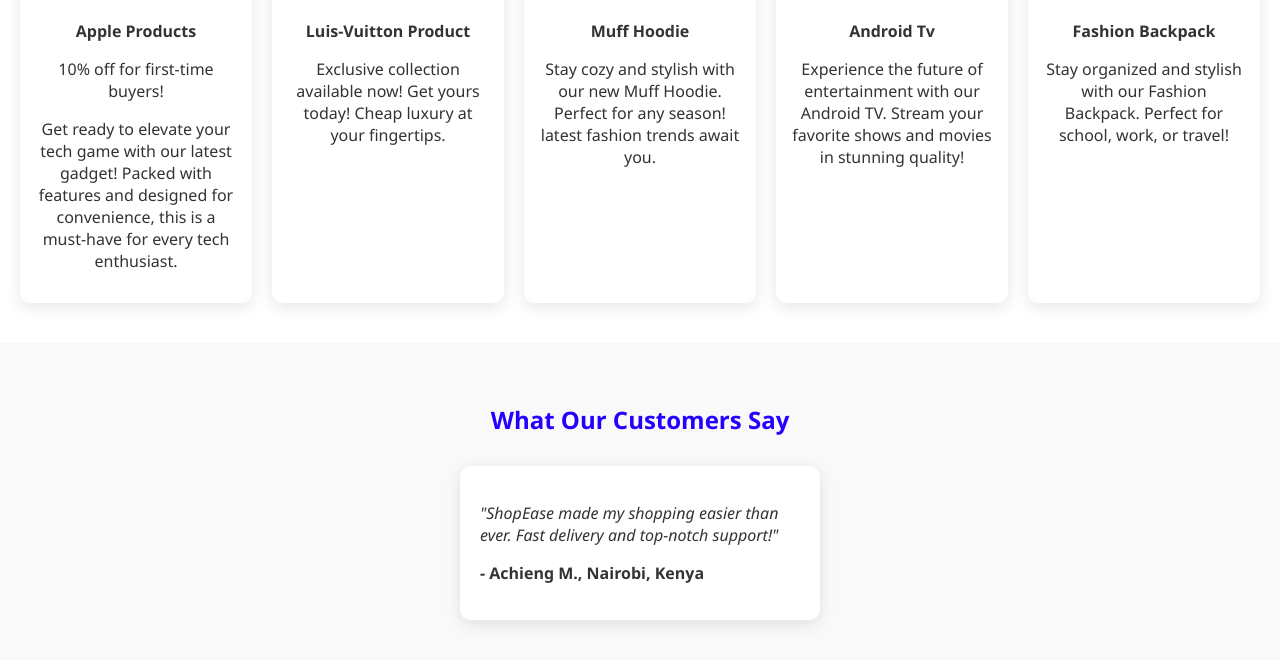
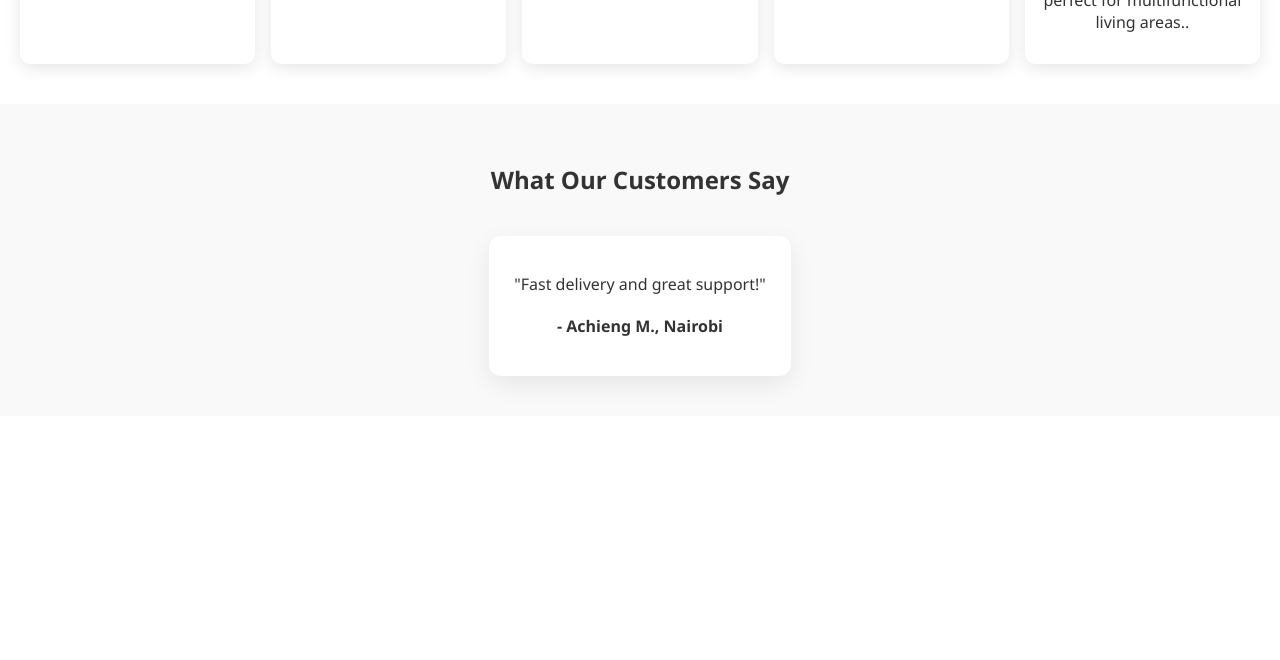
Before and after one commit to its-steo/ShopAfrica, a Django app: page /home/ in a window 1280 px wide. Shown: the part 2300-2960 px from the top of the page. After the commit the page ends 2689 px from the top, so only its background shows below. Run offline with Django 5.2, Linux system fonts and the light colour scheme; a user stored in the database is signed in.

Commit message:
add new changes

```diff
--- a/accounts/templates/accounts/home.html
+++ b/accounts/templates/accounts/home.html
@@ -1,4 +1,3 @@
-
 {% load static %}
 <!DOCTYPE html>
 <html lang="en">
@@ -7,8 +6,54 @@
   <meta name="viewport" content="width=device-width, initial-scale=1.0"/>
   <title>ShopEase - Your Ultimate Shopping Experience</title>
   <link rel="stylesheet" href="{% static 'css/home.css' %}">
+<style>
+  .reviews {
+  background: #f9f9f9;
+  padding: 40px 20px;
+  text-align: center;
+  display: flex;
+  flex-direction: column;
+  align-items: center;
+}
+
+#reviews-container {
+  display: flex;
+  justify-content: center;
+  align-items: center;
+  margin-top: 20px;
+  width: 100%;
+}
+
+#reviews-container .card {
+  background: white;
+  padding: 20px 25px;
+  border-radius: 12px;
+  max-width: 400px;
+  box-shadow: 0 8px 24px rgba(0, 0, 0, 0.08);
+  text-align: center;
+  font-size: 16px;
+  line-height: 1.6;
+  transition: opacity 0.4s ease;
+}
+.feature video {
+  width: 100%;
+  height: auto;
+  max-height: 200px;
+  object-fit: cover;
+  border-radius: 10px;
+}
+
+.feature img {
+  width: 100%;
+  height: auto;
+  max-height: 200px;
+  object-fit: cover;
+  border-radius: 10px;
+}
+
 
 </style>
+
 </head>
 <body>
   <header>
@@ -19,8 +64,7 @@
   <main>
     <!-- Banner Section with Scrolling Images -->
     <section class="banner">
-  <h2 style="animation: bounce 1.5s infinite;">Exclusive Deals Await!</h2>
-
+      <h2 class="bounce">Exclusive Deals Await!</h2>
       <div class="scroll-banner">
         <div class="scroll-track">
           <img src="{% static 'images/image7.jpg' %}" alt="Banner 1" />
@@ -31,281 +75,132 @@
           <img src="{% static 'images/image10.jpg' %}" alt="Banner 6" />
         </div>
       </div>
-
     </section>
 
    <div class="center-button">
   <button>
-    <a href="{% url 'products' %}" id="home">Start shopping</a>
+    <a href="{% url 'products' %}" id="home" style="color: white; text-decoration: none;">Start shopping</a>
   </button>
 </div>
 
-    <!-- Features Section -->
+    <!-- Features Section with Videos -->
     <section class="features">
-<div class="feature slide-up">
-  <video autoplay muted loop playsinline style="width: 100%; border-radius: 10px;">
-    <source src="video/video1.mp4" type="video/mp4" />
+      <div class="feature video-feature">
+        <video autoplay muted loop playsinline>
+          <source src="{% static 'video/delivery.mp4' %}" type="video/mp4" />
         </video>
         <h3>Free Delivery</h3>
-  <p>Say goodbye to shipping fees! At ShopEase, we offer free delivery on all eligible orders — no minimum purchase required. Whether you’re shopping for daily essentials or big-ticket items, we’ll get them to your doorstep quickly and at no extra cost.</p>
+        <p>Say goodbye to shipping fees! We offer fast, free delivery on all eligible orders.</p>
       </div>
 
-
-<div class="feature slide-up">
-  <video autoplay muted loop playsinline style="width: 100%; border-radius: 10px;">
-    <source src="video/video2.mp4" type="video/mp4" />
+      <div class="feature video-feature">
+        <video autoplay muted loop playsinline>
+          <source src="{% static 'video/products.mp4' %}" type="video/mp4" />
         </video>
         <h3>Product Offers</h3>
-  <p>Discover amazing deals on a wide range of products. From electronics to fashion, we have something for everyone at unbeatable prices.</p>
+        <p>Unbeatable deals across a wide selection of categories. Save big now!</p>
       </div>
 
-  <div class="feature slide-up">
-  <video autoplay muted loop playsinline style="width: 100%; border-radius: 10px;">
-    <source src="video/video3.mp4" type="video/mp4" />
+      <div class="feature video-feature">
+        <video autoplay muted loop playsinline>
+          <source src="{% static 'video/variety.mp4' %}" type="video/mp4" />
         </video>
-  <h3>Product Offers</h3>
-  <p>Discover amazing deals on a wide range of products. From electronics to fashion, we have something for everyone at unbeatable prices.</p>
+        <h3>Exclusive Variety</h3>
+        <p>Get access to trending items you won’t find anywhere else.</p>
       </div>
     </section>
 
+    <!-- Features with Images -->
     <section class="features">
-  <div class="feature slide-up">
-    <img src="image/secure.jpg" alt="Secure Payment" />
+      <div class="feature">
+        <img src="{% static 'images/secure.png' %}" alt="Secure Payment" />
         <h3>Secure Payments</h3>
-    <p>Your safety is our priority. ShopEase uses the latest encryption and fraud protection systems to keep your transactions secure.</p>
+        <p>Your safety is our priority. All transactions are protected.</p>
       </div>
-
-  <div class="feature slide-up">
-    <img src="image/support.jpg" alt="Customer Support" />
-    <h3>24/7 Customer Support</h3>
-    <p>Our dedicated team is always ready to help — any time, any day. Reach us via chat, email, or phone.</p>
+      <div class="feature">
+        <img src="{% static 'images/customers.png' %}" alt="Customer Support" />
+        <h3>24/7 Support</h3>
+        <p>We’re always here to assist you — anytime, anywhere.</p>
+      </div>
+      <div class="feature">
+        <img src="{% static 'images/delivery.png' %}" alt="Fast Delivery" />
+        <h3>Fast Delivery</h3>
+        <p>We deliver across Kenya within 24–72 hours — reliably and safely.</p>
+      </div>
+      <div class="feature">
+        <img src="{% static 'images/productv.png' %}" alt="Variety" />
+        <h3>Massive Product Variety</h3>
+        <p>Shop from a wide range of categories — electronics, fashion & more.</p>
       </div>
     </section>
 
-<section class="features">
-  <div class="feature slide-up">
-    <img src="image/delivery3.jpg" alt="Fast Delivery" />
-    <h3>Fast & Free Delivery</h3>
-    <p>We deliver to all parts of Kenya within 24–72 hours. Our team ensures safe packaging and timely delivery to your doorstep.</p>
+   <section class="product-showcase">
+  <h2>Top Picks for You</h2>
+  <div class="products">
+
+    <div class="product">
+      <img src="{% static 'images/food.png' %}" alt="Running Shoes" />
+      <p><b>Fast Food Products</b></p>
+      <p>Fast food is quick, convenient, and ready-to-eat meals like burgers, fries, and pizza—perfect for busy lifestyles.
+</p>
     </div>
 
-  <div class="feature slide-up">
-    <img src="image/maspro.jpg" alt="Variety" />
-    <h3>Massive Product Variety</h3>
-    <p>From electronics to fashion, beauty to groceries, ShopEase is your one-stop shop for everything you need.</p>
+    <div class="product">
+      <img src="{% static 'images/elect1.png' %}" alt="Smartphone" />
+      <p><b>Iphone 16 pro</b></p>
+      <p>iPhone 16 Pro features a sleek design, advanced A18 chip, powerful triple-camera system, and stunning ProMotion display—delivering top-tier performance and innovation.
+</p>
+    </div>
+
+    <div class="product">
+      <img src="{% static 'images/clo41.png' %}" alt="Smart Watch" />
+      <p><b>4 in 1 hand bag</b></p>
+      <p>A 4-in-1 handbag set includes matching bags in different sizes—typically a tote, shoulder bag, clutch, and wallet—offering style and versatility for every occasion.
+.</p>
+    </div>
+
+    <div class="product">
+      <img src="{% static 'images/elect35-removebg-preview.png' %}" alt="Smart TV" />
+      <p><b>43-inch Smart Tv</b></p>
+      <p>A Smart TV is a television with internet access that lets you stream videos, browse apps, and connect to devices—all in one screen.
+.</p>
+    </div>
+
+    <div class="product">
+      <img src="{% static 'images/sofa.png' %}" alt="sofa" />
+      <p><b>3-Seater Sofa with Bed Function Comparison"</b></p>
+      <p>A 3-seater sofa with a bed function combines stylish seating and practical sleeping. Ideal for guests or small spaces, it offers comfort, storage, and easy conversion into a bed — perfect for multifunctional living areas..</p>
+    </div>
+
   </div>
 </section>
 
 
-
-
-    <!-- Product Showcase -->
-    <section class="product-showcase">
-      <h2>Top Picks for You</h2>
-      <div class="products">
-        <div class="product">
-          <img src="image/image11.jpg" alt="Product 1" />
-          <p><b>Apple Products</b></p>
-          <p>10% off for first-time buyers!</p>
-          <p>Get ready to elevate your tech game with our latest gadget! Packed with features and designed for convenience, this is a must-have for every tech enthusiast.</p>
-        </div>
-        <div class="product">
-          <img src="image/image12.jpg" alt="Product 2" />
-          <p><b>Luis-Vuitton Product</b></p>
-          <p>Exclusive collection available now! Get yours today! Cheap luxury at your fingertips.</p>
-        </div>
-        <div class="product">
-          <img src="image/image13.jpg" alt="Product 3" />
-          <p><b>Muff Hoodie</b></p>
-            <p>Stay cozy and stylish with our new Muff Hoodie. Perfect for any season! latest fashion trends await you.</p>
-        </div>
-        <div class="product">
-          <img src="image/image14.jpg" alt="Product 4" />
-          <p><b>Android Tv</b></p>
-          <p>Experience the future of entertainment with our Android TV. Stream your favorite shows and movies in stunning quality!</p>
-        </p>
-        </div>
-        <div class="product">
-          <img src="image/image15.jpg" alt="Product 5" />
-          <p><b>Fashion Backpack</b></p>
-          <p>Stay organized and stylish with our Fashion Backpack. Perfect for school, work, or travel!</p>
-        </div>
-      </div>
+    <!-- Reviews Section -->
+    <section class="reviews">
+      <h2>What Our Customers Say</h2>
+      <div id="reviews-container"></div>
     </section>
-
-    <section class="reviews" style="background:#f9f9f9; padding:40px 20px;">
-  <h2 style="color:#2600ff; text-align: center;">What Our Customers Say</h2>
-  <div id="reviews-container" style="display:flex; flex-wrap:wrap; justify-content:center; gap:30px; margin-top:30px;">
-    <!-- Reviews will be dynamically loaded -->
-  </div>
-</section>
-
-</body>
+  </main>
 
   <script>
-
     const reviews = [
-  {
-    name: "Achieng M.",
-    location: "Nairobi, Kenya",
-    message: "ShopEase made my shopping easier than ever. Fast delivery and top-notch support!"
-  },
-  {
-    name: "James O.",
-    location: "Kisumu, Kenya",
-    message: "I got my Android TV within 2 days. The whole process was smooth and stress-free!"
-  },
-  {
-    name: "Lerato S.",
-    location: "Johannesburg, South Africa",
-    message: "Reliable service and original electronics. I’m impressed with the overall experience."
-  },
-  {
-    name: "George K.",
-    location: "Bungoma",
-    message: "My fridge arrived earlier than expected. Reliable delivery service!"
-  },
-  {
-    name: "Fatima D.",
-    location: "Casablanca, Morocco",
-    message: "The French interface and quick delivery made this a 5-star shopping experience."
-  },
-  {
-    name: "Kwame A.",
-    location: "Accra, Ghana",
-    message: "The checkout was seamless and I got real-time updates on my order. Well done!"
-  },
-  {
-    name: "Chidera N.",
-    location: "Lagos, Nigeria",
-    message: "Best online shop I’ve used. Delivery was fast and product quality is unmatched!"
-  },
-    {
-    name: "Samuel D.",
-    location: "Embu",
-    message: "User-friendly website with clear product info and secure payment options."
-  },
-  {
-    name: "Elias M.",
-    location: "Addis Ababa, Ethiopia",
-    message: "Affordable pricing and good service. I’ve already recommended ShopEase to friends."
-  },
-  {
-    name: "Zawadi P.",
-    location: "Dar es Salaam, Tanzania",
-    message: "Ordered a phone and it was delivered in under 48 hours. Amazing!"
-  },
-  {
-    name: "Yvonne C.",
-    location: "Kampala, Uganda",
-    message: "Excellent service, fast support response, and I love the discounts."
-  },
-  {
-    name: "Agnes K.",
-    location: "Voi",
-    message: "The checkout process was fast and smooth, no delays at all."
-  },
-  {
-    name: "Mohamed F.",
-    location: "Cairo, Egypt",
-    message: "Great prices and customer service in Arabic. I'm shopping again soon."
-  },
-  {
-    name: "Tariro M.",
-    location: "Harare, Zimbabwe",
-    message: "My order was delivered right to my doorstep. Highly professional!"
-  },
-  {
-    name: "Sophie B.",
-    location: "Douala, Cameroon",
-    message: "Smooth user experience and I got a great deal on my Bluetooth speaker."
-  },
-  {
-    name: "Moussa K.",
-    location: "Bamako, Mali",
-    message: "ShopEase is dependable and delivers even in West Africa. Love it!"
-  },
-  {
-    name: "Ismail A.",
-    location: "Khartoum, Sudan",
-    message: "Ordered electronics and the packaging was solid. No complaints!"
-  },
-  {
-    name: "Lilian T.",
-    location: "Gaborone, Botswana",
-    message: "Best place to find trending fashion with free delivery. Highly recommend."
-  },
-  {
-    name: "Hamza R.",
-    location: "Tunis, Tunisia",
-    message: "ShopEase surprised me with fast shipping and secure payment!"
-  },
-  {
-    name: "Peter W.",
-    location: "Kakamega",
-    message: "The TV arrived in perfect condition and works great. Kudos, ShopEase!"
-  },
-  {
-    name: "Ruth N.",
-    location: "Windhoek, Namibia",
-    message: "ShopEase gives me more options than local shops. Love the variety!"
-  },
-  {
-    name: "Jean-Paul M.",
-    location: "Kigali, Rwanda",
-    message: "Very user-friendly platform and excellent delivery. Great job!"
-  },
-  {
-    name: "Ahmed A.",
-    location: "Algiers, Algeria",
-    message: "A wide selection of electronics and easy payments. Works perfectly."
-  },
-  {
-    name: "Naomi B.",
-    location: "Maputo, Mozambique",
-    message: "Impressed by the affordable gadgets and real-time order tracking!"
-  },
-  {
-    name: "Kevin T.",
-    location: "Eldoret",
-    message: "Easy-to-navigate interface, fast checkout, and real-time order tracking. Impressed!"
-  },
-  {
-    name: "David M.",
-    location: "Kericho",
-    message: "Fantastic experience! Their mobile app works like a charm too."
-  },
-  {
-    name: "Caroline A.",
-    location: "Machakos",
-    message: "Very reliable delivery and loved the WhatsApp support team!"
-  },
-  {
-    name: "Peter W.",
-    location: "Kakamega",
-    message: "The TV arrived in perfect condition and works great. Kudos, ShopEase!"
-  }
+      { name: "Achieng M.", location: "Nairobi", message: "Fast delivery and great support!" },
+      { name: "James O.", location: "Kisumu", message: "Smooth shopping experience!" },
+      { name: "Fatima D.", location: "Casablanca", message: "5-star service all the way!" },
     ];
-
-
     let currentIndex = 0;
     const container = document.getElementById("reviews-container");
-
     const card = document.createElement("div");
     card.className = "card";
-  card.style = "background:#fff; padding:20px; max-width:320px; border-radius:10px; box-shadow:0 4px 16px rgba(0,0,0,0.1); transition:opacity 0.5s ease;";
     container.appendChild(card);
 
     function showReview(index) {
       const review = reviews[index];
-    card.innerHTML = `
-      <p style="font-style:italic;">"${review.message}"</p>
-      <p><strong>- ${review.name}, ${review.location}</strong></p>
-    `;
+      card.innerHTML = `<p>"${review.message}"</p><p><strong>- ${review.name}, ${review.location}</strong></p>`;
     }
 
     showReview(currentIndex);
-
     setInterval(() => {
       currentIndex = (currentIndex + 1) % reviews.length;
       card.style.opacity = 0;
@@ -314,17 +209,6 @@
         card.style.opacity = 1;
       }, 300);
     }, 5000);
-
-
-    //function startShopping() {
-    //  window.location.href = "login.html";
-    //}
-    //document.querySelector("#start-shopping").addEventListener("click", startShopping);
-
-
-
-
-
   </script>
-
+</body>
 </html>
--- a/accounts/templates/accounts/register.html
+++ b/accounts/templates/accounts/register.html
@@ -243,7 +243,7 @@
       </a>
 
       <a href="#" class="facebook">
-        <i class="fab fa-facebook-f"></i> Register with Facebook
+        <i class="fab fa-facebook-f"></i> Sign up with Facebook
       </a>
     </div>
 
--- a/static/css/home.css
+++ b/static/css/home.css
@@ -74,14 +84,14 @@ body {
 .products {
   display: grid;
   grid-template-columns: repeat(auto-fit, minmax(220px, 1fr));
-    gap: 20px;
+  gap: 16px;
   margin-top: 20px;
 }
 
 .product {
   background: #fff;
   border-radius: 10px;
-    box-shadow: 0 4px 16px rgba(0,0,0,0.1);
+  box-shadow: 0 4px 16px rgba(0, 0, 0, 0.1);
   padding: 15px;
   transition: transform 0.3s ease;
 }
@@ -97,15 +107,73 @@ body {
   transform: scale(1.03);
 }
 
-  /* Animations */
+.center-button {
+  display: flex;
+  justify-content: center;
+  align-items: center;
+  margin-top: 10px;
+  padding: 20px;
+  color: white;
+}
+
+button {
+  padding: 14px 30px;
+  font-size: 1rem;
+  font-weight: bold;
+  color:white;
+  background: linear-gradient(135deg, #2600ff, #6001fc);
+  border: none;
+  border-radius: 30px;
+  box-shadow: 0 0 15px rgba(98, 0, 255, 0.6);
+  cursor: pointer;
+  transition: all 0.3s ease;
+}
+
+button:hover {
+  transform: scale(1.05);
+  box-shadow: 0 0 40px rgba(130, 0, 255, 1);
+}
+
+button:active {
+  transform: scale(0.98);
+  background: linear-gradient(135deg, #00fff7, #ff00ff);
+}
+
+.reviews {
+  background: #f9f9f9;
+  padding: 40px 20px;
+  text-align: center;
+  display: flex;
+  flex-direction: column;
+  align-items: center;
+}
+
+#reviews-container {
+  display: flex;
+  justify-content: center;
+  align-items: center;
+  width: 100%;
+  margin-top: 20px;
+}
+
+.card {
+  background: #ffffff;
+  padding: 20px 25px;
+  max-width: 350px;
+  border-radius: 12px;
+  box-shadow: 0 4px 16px rgba(0, 0, 0, 0.1);
+  text-align: center;
+  font-size: 16px;
+  line-height: 1.5;
+  transition: opacity 0.4s ease;
+}
+
+
+
+
 @keyframes scroll {
   0% { transform: translateX(0); }
   100% { transform: translateX(-100%); }
-  }
-
-  @keyframes fadeInUp {
-    0% { opacity: 0; transform: translateY(20px); }
-    100% { opacity: 1; transform: translateY(0); }
 }
 
 @keyframes fadeIn {
```
Also changed, not shown: other parts of static/css/home.css (+25 -102 lines), db.sqlite3, 3 other files. Lines whose indentation alone changed are shown as unchanged.
